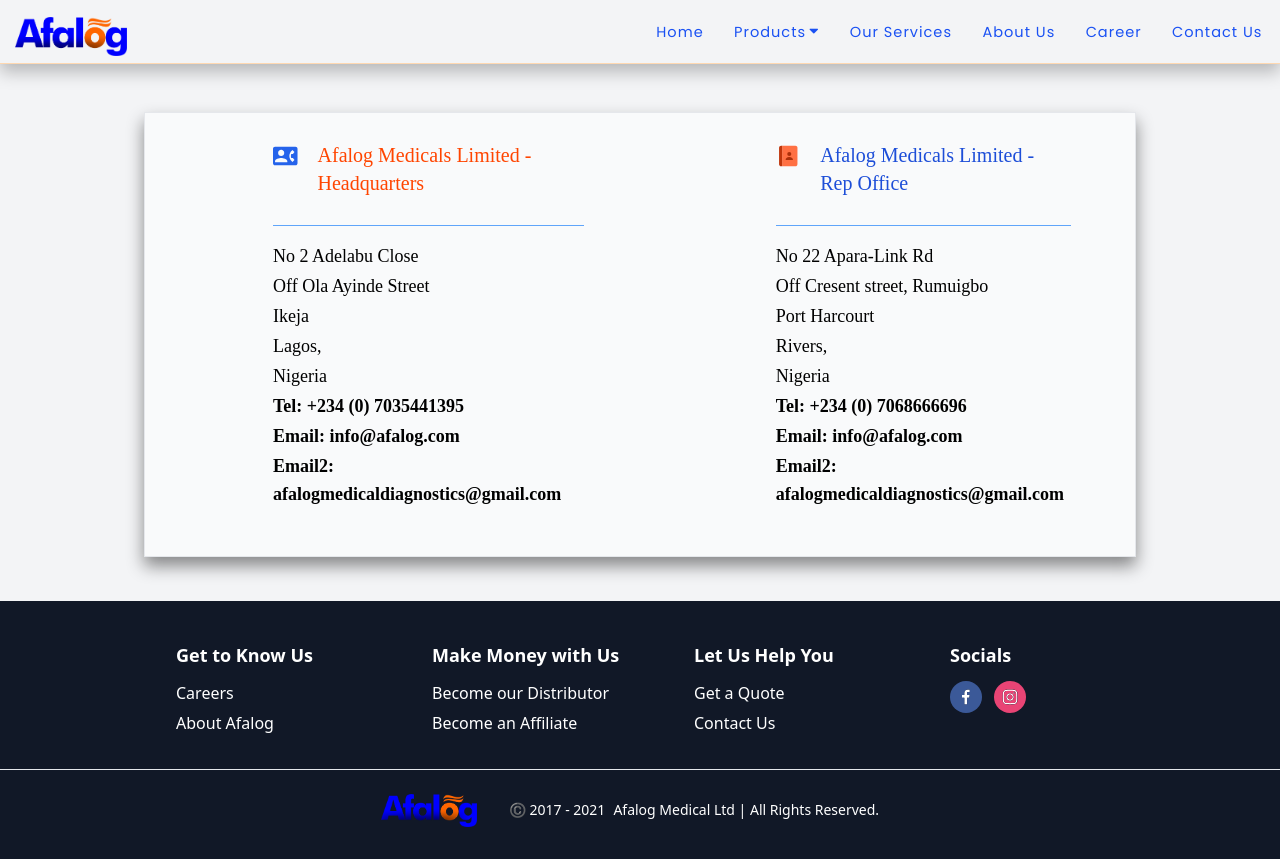
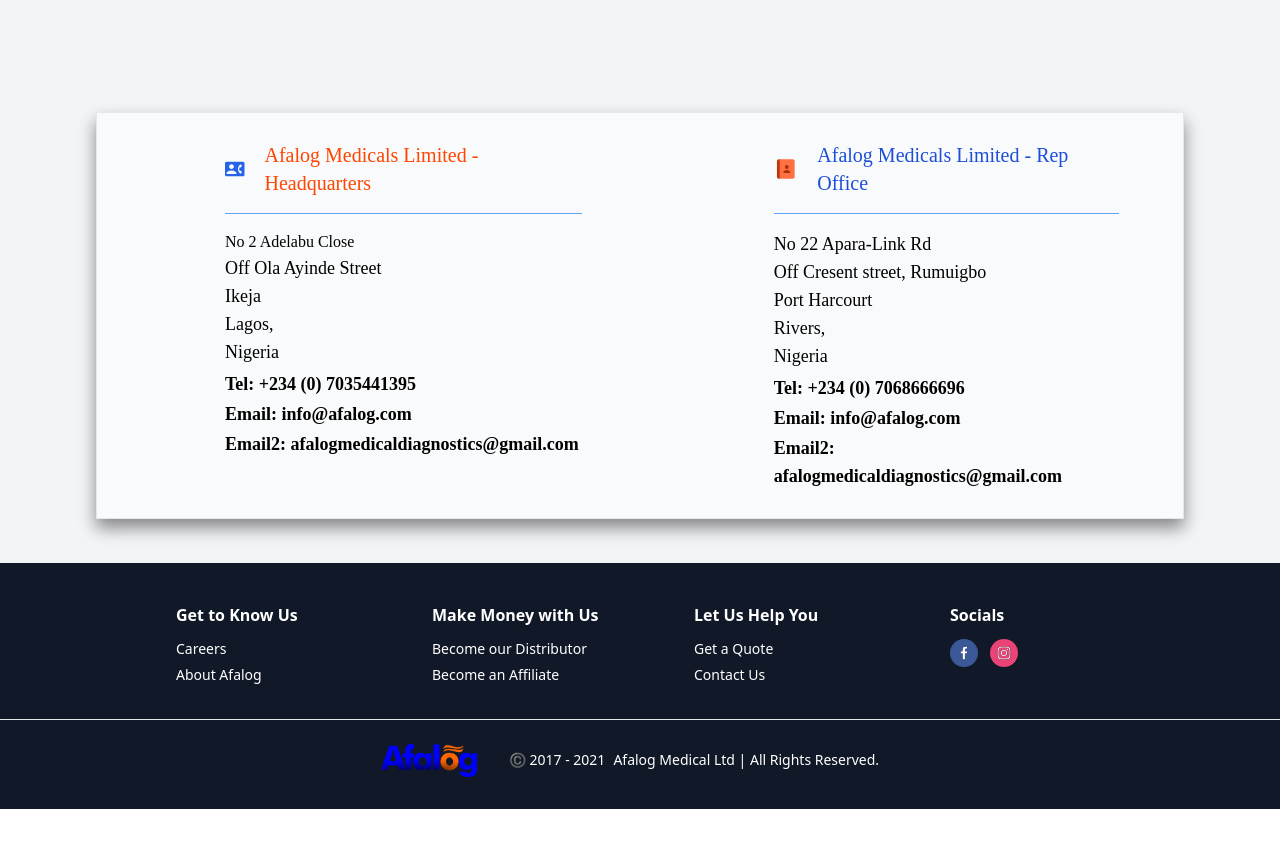
Before and after one commit to charles-eze/Afalog-ltd, a React (Create React App) app: page /contact in a window 1280 px wide. After the commit the page ends 809 px from the top, so only its background shows below. Built offline with nearby package versions, Linux system fonts and the light colour scheme.

Commit message:
responsive homepage

```diff
--- a/src/App.js
+++ b/src/App.js
@@ -14,7 +14,7 @@
   return (
     <BrowserRouter>
     <ScrollToTop />
-      <NavBar />
+      {/* <NavBar /> */}
 
       <Switch>
         <Route component={Home} path='/' exact />
--- a/src/components/About.js
+++ b/src/components/About.js
@@ -7,12 +7,12 @@
     return (
         <div className='relative bg-gray-100 fontt'>
             <div className='bg-gray-100 h-40 w-full -bottom-40 flex absolute '></div>
-                <div className='relative bg-gray-50 flex justify-evenly top-24 md:top-28  mr-3.5 ml-3.5 pb-2 md:mr-36 md:ml-36 mb-4 md:mb-9 md:pb-12  border border-gray-300'
+                <div className='relative bg-gray-50 flex justify-evenly top-24 md:top-28  mr-3.5 ml-3.5 pb-2 md:mr-28 md:ml-28 mb-4 md:mb-9 md:pb-12  border border-gray-300'
                     style={{boxShadow: "0 0.55rem 1rem rgba(0, 0, 0, 0.45)"}}>
                     <div className='pl-3.5 pr-2.5 md:pl-32 md:pr-16 '>
                         <Fade left>
                             <span className='flex pt-7 pb-3.5 '>
-                                <h1 className='text-2xl'
+                                <h1 className='text-lg md:text-xl font-semibold'
                                     style={{color: 'orangered'}}>Company Profile</h1>
                             </span>
                         </Fade>
--- a/src/components/Contact.js
+++ b/src/components/Contact.js
@@ -8,41 +8,41 @@
         <div className='relative bg-gray-100'
             style={{fontFamily: 'Poppins sans-serif'}}>
             <div className='bg-gray-100 h-40 w-full -bottom-40 flex absolute '></div>
-            <div className='relative  block md:flex md:justify-evenly top-24 md:top-28 mr-3.5 ml-3.5 pb-2 md:mr-36 md:ml-36 mb-4 md:mb-11 md:pb-12 bg-gray-50 border border-gray-200'
+            <div className='relative  block md:flex md:justify-evenly top-24 md:top-28 mr-3.5 ml-3.5 pb-2 md:mr-24 md:ml-24 mb-4 md:mb-11 md:pb-7 bg-gray-50 border border-gray-200'
                 style={{boxShadow: "0 0.55rem 1rem rgba(0, 0, 0, 0.45)"}}>
                 <Fade left>
                 <div className='pl-4 pr-4 md:pl-32 md:pr-16'>
-                    <span className='flex pt-7 pb-7 '>
+                    <span className='flex pt-7 pb-7 items-center'>
                         <MdContactPhone
-                            className='text-blue-600 text-xl md:text-3xl mr-1.5 md:mr-5 '/>
+                            className='text-blue-600 text-xl mr-1.5 md:mr-5 '/>
                         <h1 className='text-base md:text-xl'
                             style={{color: 'orangered'}}>Afalog Medicals Limited - Headquarters</h1>
                     </span>
-                    <hr className='border-blue-400 -mt-3 md:mt-0'></hr>
-                    <p className='pt-4 text-sm md:text-lg'>No 2 Adelabu Close</p>
-                    <p className='pt-0.5 text-sm md:text-lg'>Off Ola Ayinde Street</p>
-                    <p className='pt-0.5 text-sm md:text-lg'>Ikeja</p>
-                    <p className='pt-0.5 text-sm md:text-lg'>Lagos,</p>
-                    <p className='pt-0.5 text-sm md:text-lg'>Nigeria</p>
-                    <p className='pt-0.5 text-sm md:text-lg font-bold'>Tel: +234 (0) 7035441395</p>
+                    <hr className='border-blue-400 -mt-3'></hr>
+                    <p className='pt-4 text-sm md:text-base'>No 2 Adelabu Close</p>
+                    <p className='text-sm md:text-lg'>Off Ola Ayinde Street</p>
+                    <p className='text-sm md:text-lg'>Ikeja</p>
+                    <p className='text-sm md:text-lg'>Lagos,</p>
+                    <p className='text-sm md:text-lg'>Nigeria</p>
+                    <p className='pt-1 text-sm md:text-lg font-bold'>Tel: +234 (0) 7035441395</p>
                     <p className='pt-0.5 text-sm md:text-lg font-semibold'>Email: info@afalog.com</p>
                     <p className='pt-0.5 text-sm md:text-lg font-semibold'>Email2: afalogmedicaldiagnostics@gmail.com</p>
                 </div>
                 </Fade>
                 <Fade right>
                 <div className='pl-4 pr-4 md:pl-32 md:pr-16 pb-3.5 md:pb-0'>
-                    <span className='flex pt-7 pb-7 '>
+                    <span className='flex pt-7 pb-7 items-center'>
                         <FcContacts
-                            className='text-blue-600 text-2xl md:text-3xl mr-1.5 md:mr-5 '/>
+                            className='text-blue-600 text-2xl mr-1.5 md:mr-5 '/>
                         <h1 className='text-base md:text-xl text-blue-700'>Afalog Medicals Limited - Rep Office</h1>
                     </span>
-                    <hr className='border-blue-400 -mt-3 md:mt-0'></hr>
+                    <hr className='border-blue-400 -mt-3'></hr>
                     <p className='pt-4 text-sm md:text-lg'>No 22 Apara-Link Rd</p>
-                    <p className='pt-0.5 text-sm md:text-lg'>Off Cresent street, Rumuigbo</p>
-                    <p className='pt-0.5 text-sm md:text-lg'>Port Harcourt</p>
-                    <p className='pt-0.5 text-sm md:text-lg'>Rivers,</p>
-                    <p className='pt-0.5 text-sm md:text-lg'>Nigeria</p>
-                    <p className='pt-0.5 text-sm md:text-lg font-bold'>Tel: +234 (0) 7068666696</p>
+                    <p className='text-sm md:text-lg'>Off Cresent street, Rumuigbo</p>
+                    <p className='text-sm md:text-lg'>Port Harcourt</p>
+                    <p className='text-sm md:text-lg'>Rivers,</p>
+                    <p className='text-sm md:text-lg'>Nigeria</p>
+                    <p className='pt-1 text-sm md:text-lg font-bold'>Tel: +234 (0) 7068666696</p>
                     <p className='pt-0.5 text-sm md:text-lg font-semibold'>Email: info@afalog.com</p>
                     <p className='pt-0.5 text-sm md:text-lg font-semibold'>Email2: afalogmedicaldiagnostics@gmail.com</p>
                 </div>
--- a/src/components/Footer.js
+++ b/src/components/Footer.js
@@ -7,35 +7,35 @@
     return (
          <footer className='relative pt-6 md:pt-10 top-28 font-sans text-white bg-gray-900'>
             <section className='grid grid-cols-4 pl-4 pr-1 md:pl-5 md:pr-5 xl:pl-44 xl:pr-32 gap-1 lg:gap-12 mb-5 md:mb-7'>
-                <article className='md:text-base flex flex-col'
+                <article className='md:text-sm flex flex-col'
                             style={{fontSize: 7}}>
-                    <h4 className='mb-3 md:text-lg font-bold'
+                    <h4 className='mb-3 md:text-base font-bold'
                         style={{fontSize: 8, fontWeight: 700}}>Get to Know Us</h4>
                     <p className='mb-1.5 hover:underline hover:text-blue-600'><Link to='/careers'>Careers</Link></p>
                     <p className='mb-1.5 hover:underline hover:text-blue-600'><Link to='/about'>About Afalog</Link></p>
 
                 </article>
-                <article className='md:text-base flex flex-col -ml-2.5 md:ml-0 '
+                <article className='md:text-sm flex flex-col -ml-2.5 md:ml-0 '
                        style={{fontSize: 7}} >
-                    <h4 className='mb-3 md:text-lg font-bold'
+                    <h4 className='mb-3 md:text-base font-bold'
                         style={{fontSize: 8, fontWeight: 700}}>Make Money with Us</h4>
                     <p className='mb-1.5 hover:underline hover:text-blue-600'><Link to='/careers'>Become our Distributor</Link></p>
                     <p className='mb-1.5 hover:underline hover:text-blue-600'><Link to='/careers'>Become an Affiliate</Link></p>
                 </article>
-                <article className='md:text-base flex flex-col ml-1.5'
+                <article className='md:text-sm flex flex-col ml-1.5'
                         style={{fontSize: 7}}>
-                    <h4 className='mb-3 md:text-lg font-bold'
+                    <h4 className='mb-3 md:text-base font-bold'
                         style={{fontSize: 8, fontWeight: 700}}>Let Us Help You</h4>
                     <p className='mb-1.5 hover:underline hover:text-blue-600'><Link to='/quotation'>Get a Quote</Link></p>
                     <p className='mb-1.5 hover:underline hover:text-blue-600'><Link to='/contact'>Contact Us</Link></p>
                 </article>
                 <article className=' flex flex-col ml-1.5'>
-                    <h4 className='mb-3 md:text-lg font-bold'
+                    <h4 className='mb-3 md:text-base font-bold'
                         style={{fontSize: 8, fontWeight: 700}}>Socials</h4>
                     <div className='flex'>
                         <SocialIcon
                             url='https://www.facebook.com/afalogmed'
-                            className='mr-1.5 md:mr-3 md:h-8 md:w-8 transition duration-700 ease-in-out transform hover:-translate-x hover:scale-125'
+                            className='mr-1.5 md:mr-3 md:h-7 md:w-7 transition duration-700 ease-in-out transform hover:-translate-x hover:scale-125'
                             target='_blank'
                             rel='noreferrer'
                             fgColor='#fff'
@@ -43,7 +43,7 @@
 
                         <SocialIcon
                             url='https://instagram.com/afalogmed'
-                            className='mr-3 md:h-8 md:w-8 transition duration-700 ease-in-out transform hover:-translate-x hover:scale-125'
+                            className='mr-3 md:h-7 md:w-7 transition duration-700 ease-in-out transform hover:-translate-x hover:scale-125'
                             target='_blank'
                             rel='noreferrer'
                             fgColor='#fff'
--- a/src/components/Home.js
+++ b/src/components/Home.js
@@ -1,6 +1,6 @@
 import React from 'react';
-import "../css/Home.css";
-import HomeCarousel from './HomeCarousel';
+//import HomeCarousel from './HomeCarousel';
+import "../css/Footer.css";
 import Partners from './Partners';
 import Products from './Products';
 import QuoteButton from './QuoteButton';
@@ -8,13 +8,14 @@
 
 const Home = () => {
     return (
-        <div className='Home'>
-           <HomeCarousel />
-           <QuoteButton />
+        <div className='relative'>
+           {/* <HomeCarousel />    */}
+           {/* <QuoteButton /> */}
            <Products />
            <Partners />
-            <div className='Home__backToTop'>
-                <a href='#top'>
+            <div className='relative flex items-center w-full justify-center h-12 bg-gray-700 hover:bg-gray-500 -mb-28'>
+                <a href='#top'
+                    className='text-white fontt'>
                     Back to top
                 </a>
             </div>
--- a/src/components/Products.js
+++ b/src/components/Products.js
@@ -1,6 +1,6 @@
 import React from 'react';
-import "../css/Products.css";
 import productsData from './productsData';
+import "../css/Footer.css";
 import { Swiper, SwiperSlide } from 'swiper/react';
 import 'swiper/swiper.scss';
 import SwiperCore, { Autoplay } from 'swiper';
@@ -11,9 +11,42 @@
 
 const Products = () => {
     return (
-        <div className='Products'>
+        <div className='relative mt-3.5 px-3.5 md:px-5 '>
         <Swiper
-            spaceBetween={7}
+            className='md:hidden'
+            spaceBetween={11}
+            autoplay={{delay: 5000, disableOnInteraction: false,}}
+            loop={true}
+            loopFillGroupWithBlank={true}
+            slidesPerView={1}
+            onSlideChange={() => console.log('slide change')}
+            onSwiper={(swiper) => console.log(swiper)} >
+            {productsData.map( product => (
+                <SwiperSlide key={product.id}>
+                    <div className='Products__container px-3 border-2 border-gray-200 rounded-md'>
+                        <ul className='Products__list'>
+                            <li>
+                                <figure >
+                                    <figcaption className='text-center mb-2 mt-3.5 fontt Products__title '>{product?.title}</figcaption>
+                                    <blockquote className='Products_elements'>
+                                        <p className='mb-4'>{product?.description}</p>
+                                        <img
+                                            className='items-center w-full h-80 mb-3.5'
+                                            src={product?.image}
+                                            alt="products" />
+                                    </blockquote>
+                                </figure>
+                            </li>
+                        </ul>
+
+                    </div>
+
+                </SwiperSlide>
+            ))}
+        </Swiper>
+        <Swiper
+            className='hidden md:block'
+            spaceBetween={11}
             autoplay={{delay: 5000, disableOnInteraction: false,}}
             loop={true}
             loopFillGroupWithBlank={true}
@@ -22,14 +55,15 @@
             onSwiper={(swiper) => console.log(swiper)} >
             {productsData.map( product => (
                 <SwiperSlide key={product.id}>
-                    <div className='Products__container'>
+                    <div className='Products__container px-3 border-2 border-gray-200 rounded-md'>
                         <ul className='Products__list'>
                             <li>
                                 <figure >
-                                    <figcaption className='Products__title '>{product?.title}</figcaption>
+                                    <figcaption className='text-center mb-2 mt-3.5 fontt Products__title '>{product?.title}</figcaption>
                                     <blockquote className='Products_elements'>
-                                        <p>{product?.description}</p>
+                                        <p className='mb-4'>{product?.description}</p>
                                         <img
+                                            className='items-center w-full h-80 mb-3.5'
                                             src={product?.image}
                                             alt="products" />
                                     </blockquote>
--- a/src/css/Home.css
+++ /dev/null
@@ -1,30 +0,0 @@
-* {
-  margin: 0;
-  padding: 0;
-  box-sizing: border-box;
-}
-
-.Home {
-  position: relative;
-}
-
-.Home__backToTop {
-  position: relative;
-  display: flex;
-  align-items: center;
-  height: 3rem;
-  justify-content: center;
-  width: 100%;
-  --tw-bg-opacity: 1;
-  background-color: rgba(75, 85, 99, var(--tw-bg-opacity));
-}
-
-.Home__backToTop > a {
-  text-decoration: none;
-  color: white !important;
-}
-
-.Home__backToTop:hover {
-  --tw-bg-opacity: 1;
-  background-color: rgba(107, 114, 128, var(--tw-bg-opacity));
-}
--- a/src/css/Partners.css
+++ /dev/null
@@ -1,49 +0,0 @@
-@import url("https://fonts.googleapis.com/css2?family=Poppins:wght@100;200;300;400;500;600;700;800;900&display=swap");
-
-* {
-  margin: 0;
-  padding: 0;
-  box-sizing: border-box;
-}
-
-.Partners {
-  position: relative;
-  padding: 1rem;
-  font-family: "Poppins", sans-serif;
-  margin-bottom: 1.4rem;
-}
-
-.Partners h1 {
-  width: 100%;
-  display: flex;
-  align-items: center;
-  justify-content: center;
-  font-size: 1.6rem;
-  line-height: 1.3rem;
-  color: rgb(53, 52, 52);
-  margin-bottom: 1rem;
-  font-weight: 600;
-}
-
-.Partners__container {
-  display: grid;
-  grid-template-columns: repeat(5, minmax(0, 1fr));
-  gap: 2.5rem;
-  width: 100%;
-}
-
-.Partners__box {
-  width: 13rem;
-  height: 6rem;
-  padding: 0.3rem;
-}
-
-.Partners__images {
-  object-fit: contain;
-  width: 100%;
-  height: 100%;
-}
-
-.Partners__images:hover {
-  transform: scale(1.2);
-}
--- a/src/css/Products.css
+++ b/src/css/Products.css
@@ -1,7 +1,7 @@
 * {
   margin: 0;
   padding: 0;
-  box-sizing: border-box;
+  box-sizing: border-booox;
 }
 
 .Products {
```
Also changed, not shown: src/components/Careers.js (+4 -4 lines), src/components/Partners.js (+5 -5 lines), src/components/Services.js (+13 -9 lines), src/images/partner3.png, 1 other file (tests, documents, lock files or other folders).
